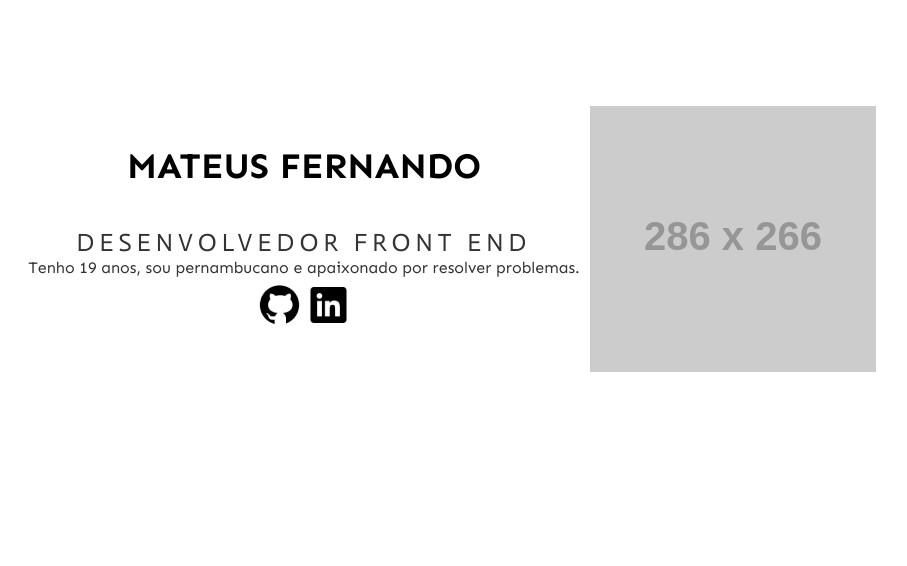
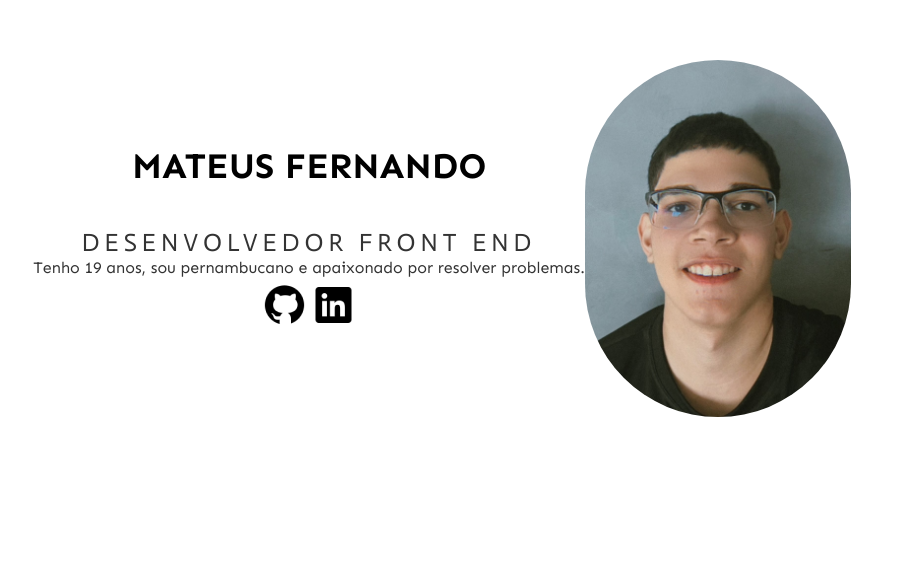
Before and after one commit to mf081/mf-portifolio-web, a website built with Vite: page index.html in a window 1280 px wide. Shown: the part 234-800 px from the top of the page, without its empty margins (193-1100 px from the left). Built offline with nearby package versions, Linux system fonts and the light colour scheme; placeholder pictures from the web are drawn by us; files whose address does not match are found by name.

Commit message:
colocando foto

```diff
--- a/index.html
+++ b/index.html
@@ -26,7 +26,8 @@
                 </div>
             </div>
 
-            <img class="imagem-perfil" src="https://via.placeholder.com/286x266" alt="Foto de Perfil" />
+            <img class="imagem-perfil" src="/img/imagem_de_perfil_cortada.jpg" width="266" height="auto"    style="border-radius: 286px;
+" alt="Foto de Perfil" />
         </section>
 
         <section class="container-sobre-mim">
```
